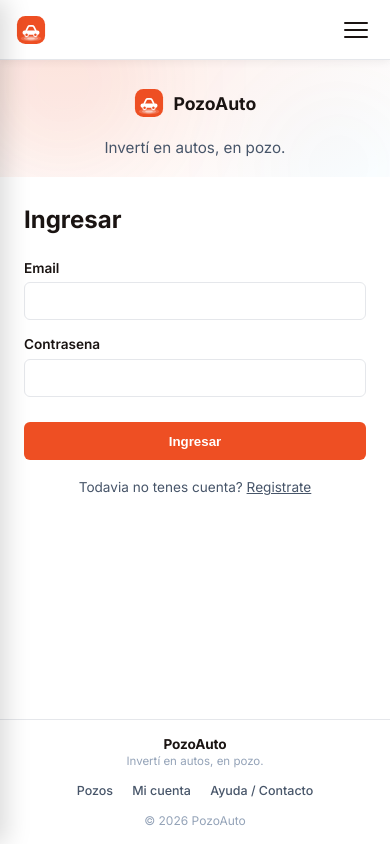
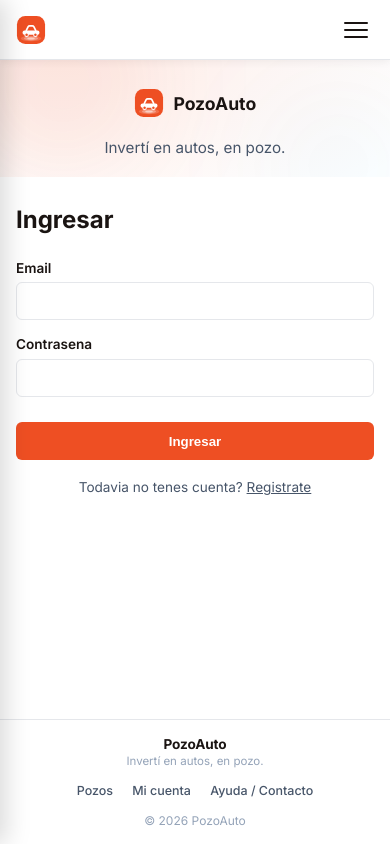
Before and after one commit to Sincro-arg/AH-front, an Angular app: page /login in a window 390 px wide. Built offline with nearby package versions, Linux system fonts and the light colour scheme.

Commit message:
tarea 714: ajusta el ancho responsive de registro y login para que coincida con landing en mobile
Agent: c1

```diff
--- a/src/app/components/login/login.css
+++ b/src/app/components/login/login.css
@@ -232,7 +232,11 @@
 
   .login-page__card {
     flex: 1;
-    padding: 1.75rem 1.5rem 2.25rem;
+    padding: 1.75rem 1rem 2.25rem;
+  }
+
+  .login-page__card-inner {
+    max-width: none;
   }
 }
 
--- a/src/app/components/registro/registro.css
+++ b/src/app/components/registro/registro.css
@@ -220,7 +220,11 @@
 
   .login-page__card {
     flex: 1;
-    padding: 1.75rem 1.5rem 2.25rem;
+    padding: 1.75rem 1rem 2.25rem;
+  }
+
+  .login-page__card-inner {
+    max-width: none;
   }
 }
 
```
